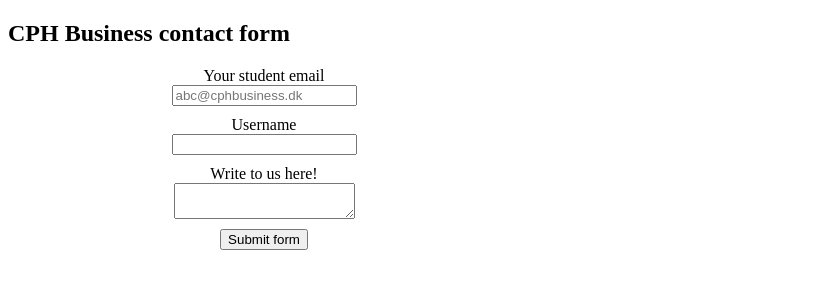
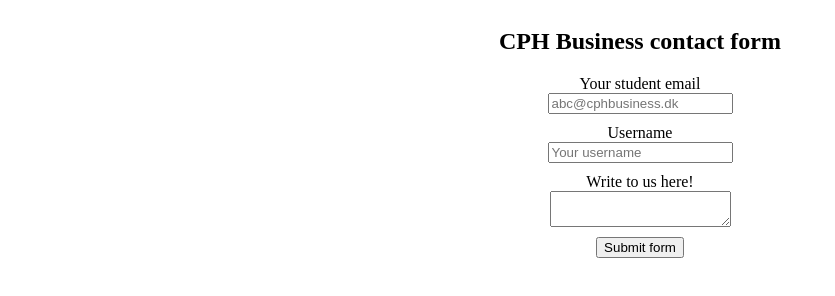
Before and after one commit to sandra-krejcir/assignment_two, a plain HTML site: page index.html in a window 1280 px wide. Shown: the whole page, without its empty margins (0-835 px from the left). Drawn offline with Linux system fonts and the light colour scheme.

Commit message:
css centering tweeks

```diff
--- a/index.html
+++ b/index.html
@@ -20,7 +20,13 @@
         placeholder="abc@cphbusiness.dk"
       />
       <label for="userName">Username</label>
-      <input type="text" name="userName" id="userName" required />
+      <input
+        type="text"
+        name="userName"
+        id="userName"
+        placeholder="Your username"
+        required
+      />
       <label for="message">Write to us here!</label>
       <textarea
         type="text"
--- a/style.css
+++ b/style.css
@@ -1,3 +1,9 @@
+body {
+  display: flex;
+  flex-direction: column;
+  align-items: center;
+}
+
 form {
   display: flex;
   flex-direction: column;
```
